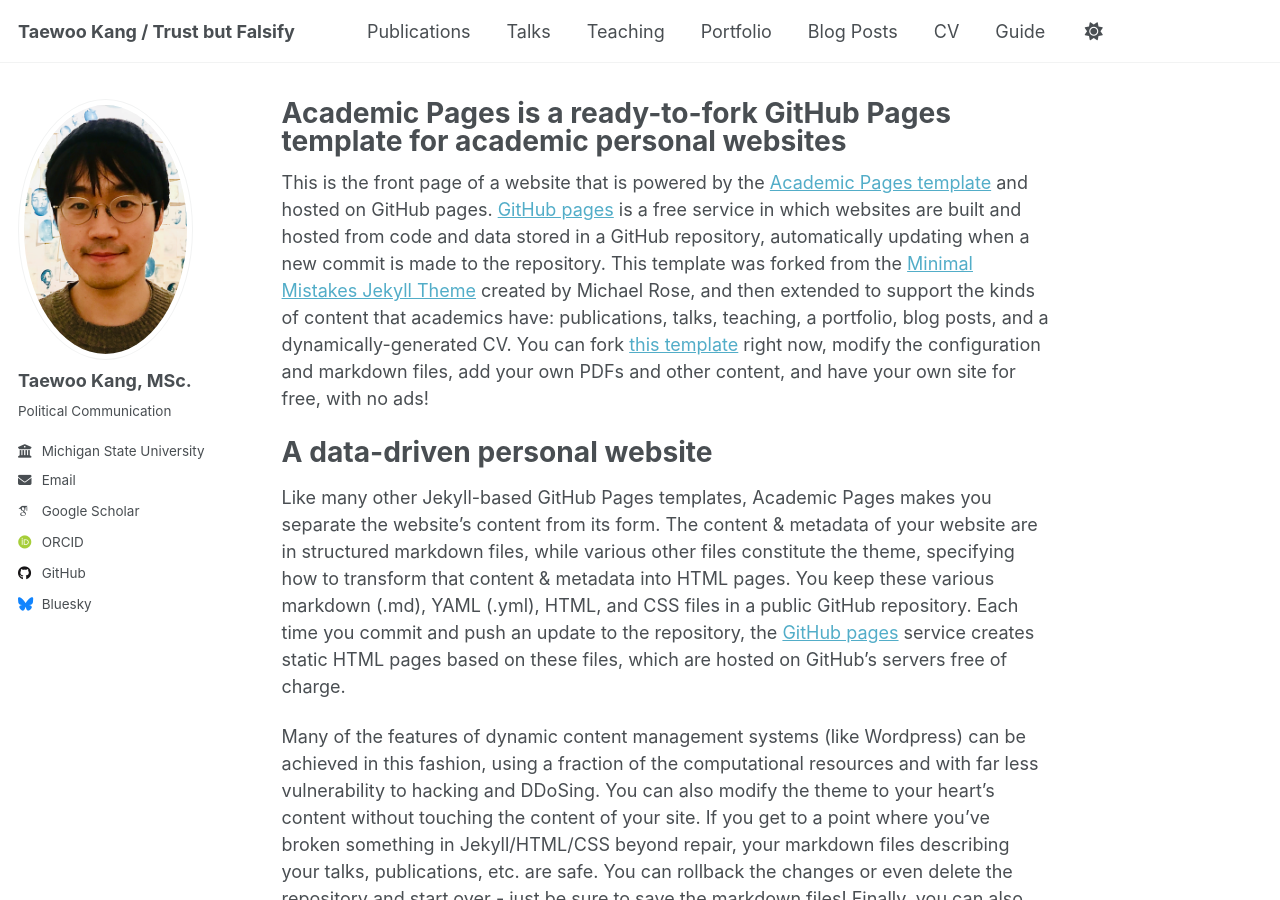
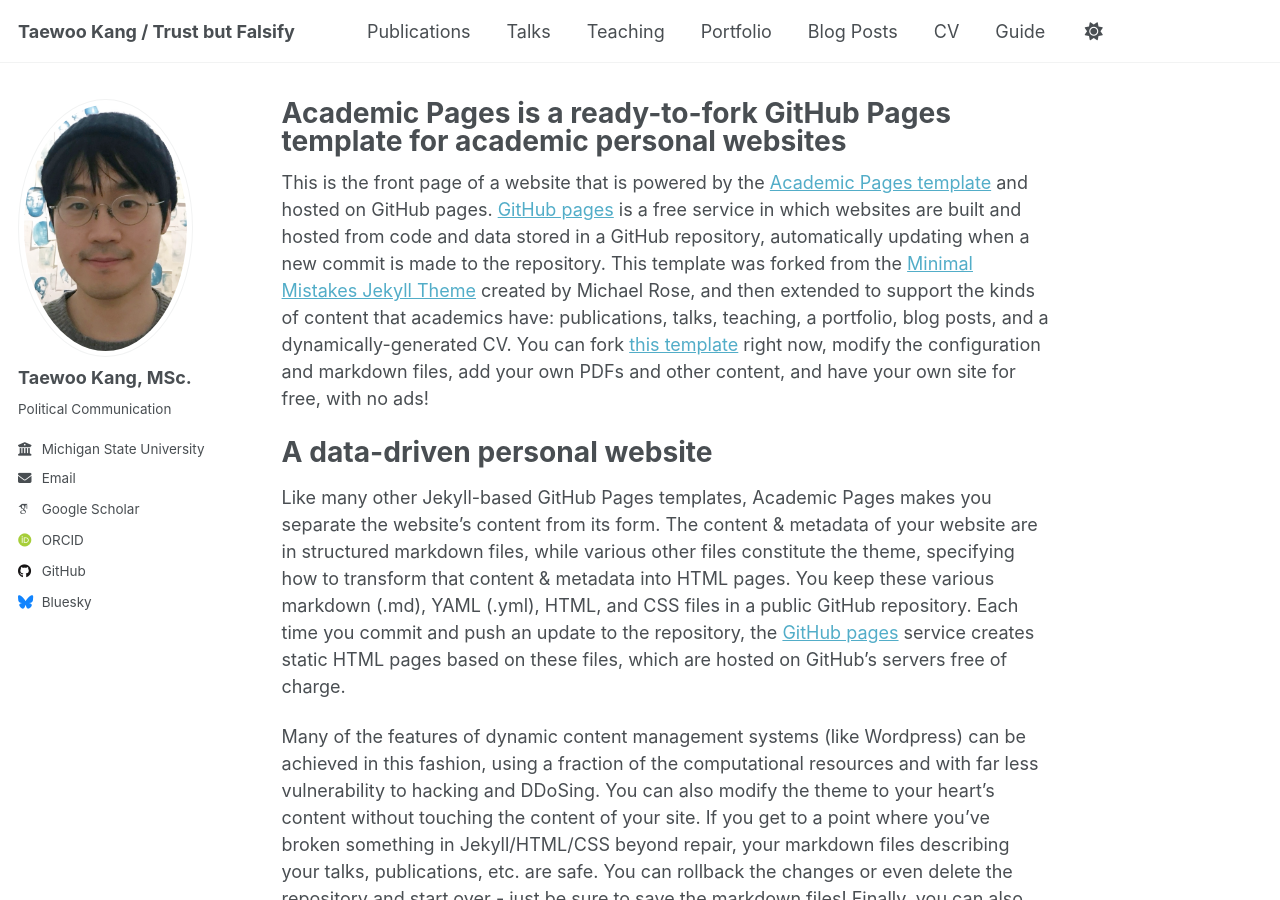
Before and after one commit to kteen2k/taewookang, a Jekyll site: the page built from _pages/about.md, in a window 1280 px wide and 900 px high. Built offline with Jekyll 4.4.1, drawn with Linux system fonts in a browser that asks for light colours; some web fonts are replaced.

Commit message:
_config.yml

```diff
--- a/_config.yml
+++ b/_config.yml
@@ -22,7 +22,7 @@ repository               : "kteen2k/kteen2k.github.io"
 #               Additional customization can be done by editing /_includes/author-profile.html
 author:
   # Biographic information
-  avatar           : "profile_tw.png"
+  avatar           : "profile_tw1.png"
   name             : "Taewoo Kang, MSc."
   bio              : "Political Communication"
   employer         : "Michigan State University"
```
